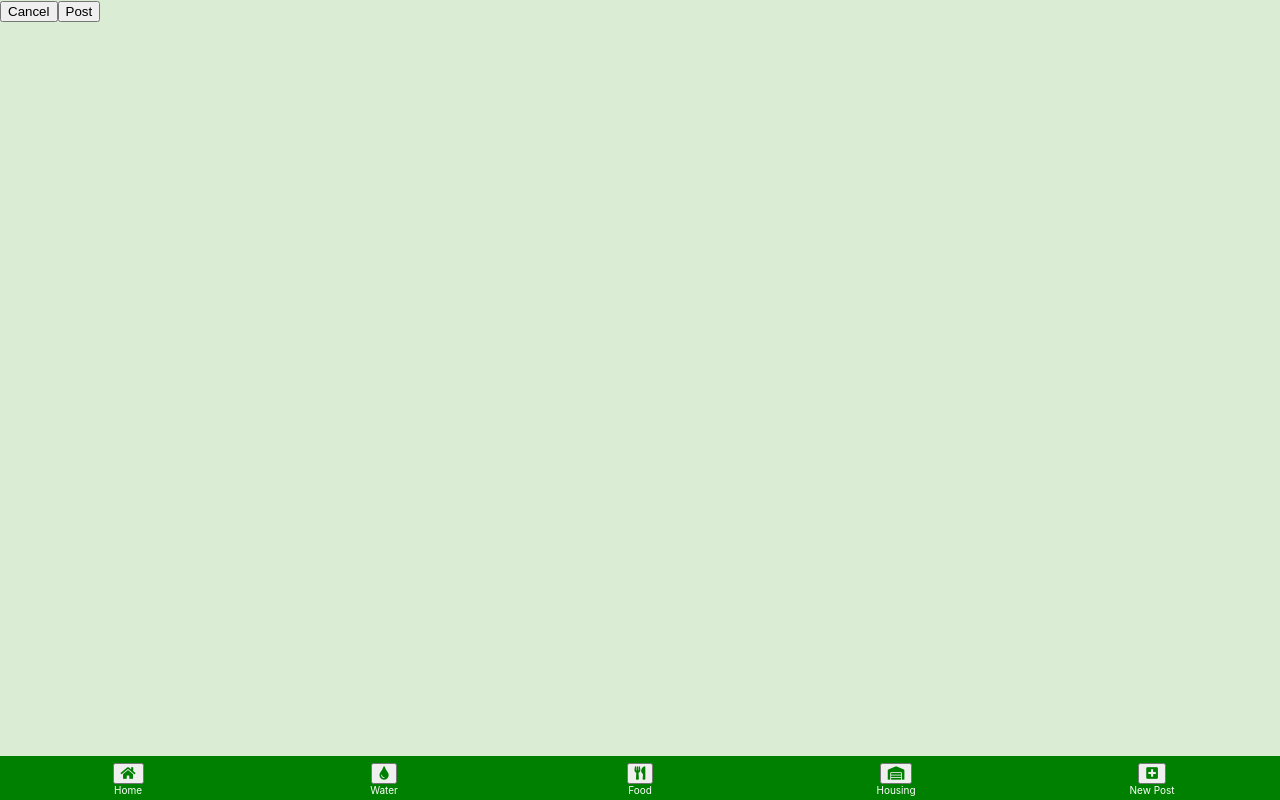
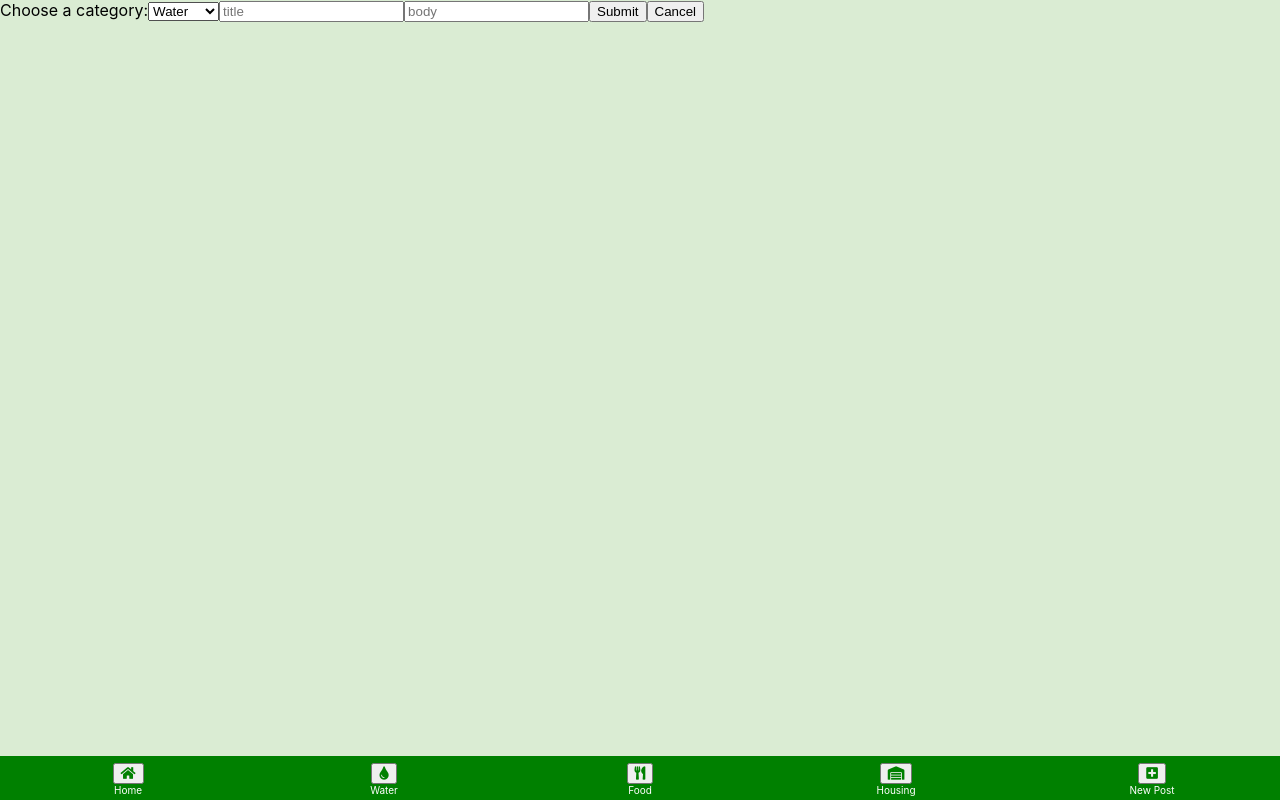
Before and after one commit to fdznoriega/bcwebdev-3, a React (Create React App) app: page /newpost in a window 1280 px wide. Built offline with nearby package versions, Linux system fonts and the light colour scheme.

Commit message:
new post

```diff
--- a/src/components/App.js
+++ b/src/components/App.js
@@ -17,14 +17,12 @@ import uniqueId from '../utils/uniqueId';
 import {
   BrowserRouter as Router,
   Switch,
-  Route,
-  useHistory
+  Route
 } from "react-router-dom";
 
 function App() {
 
   const [store, setStore] = useState(initialStore);
-  const history = useHistory();
 
   // add like
   function addLike(postId) {
@@ -88,11 +86,6 @@ function App() {
     });
   }
 
-  // cancel post
-  function cancelPost() {
-    console.log("history object? " + history);
-  }
-
   // find users, find comments, and find likes
   // given some post, fetch the user
   function findUser(post) {
@@ -137,7 +130,6 @@ function App() {
             <NewPost
               store={store}
               onPost={addPost}
-              onCancel={cancelPost}
             />
           </Route>
 
--- a/src/components/NewPost.js
+++ b/src/components/NewPost.js
@@ -1,18 +1,69 @@
-
+import {useState} from "react"
+import {useHistory} from "react-router-dom";
 
 function NewPost(props) {
 
+    const history = useHistory();
+    const [title, setTitle] = useState('');
+    const [body, setBody] = useState('');
+    const [category, setCategory] = useState('');
+    const [error, setError] = useState('');
 
+    function handleTitle(e) {
+        setTitle(e.target.value)
+    }
+
+    function handleBody(e) {
+        setBody(e.target.value);
+    }
+
+    function handleCategory(e) {
+        setCategory(e.target.value);
+    }
+
+    function handleSubmit(e) {
+        e.preventDefault();
+        if(title === '' || body === '' || category === '') { return; }
+        console.log('posting');
+        props.onPost(title, body, category);
+    }
+
+    function handleCancel() {
+        history.push("/");
+    }
 
     return (
-        <div>
-            {/* cancel and post actions */}
-            <div>
-                <button onClick={props.onCancel}>Cancel</button>
-                <button onClick={props.onPost}>Post</button>
-            </div>
+        <form onSubmit={handleSubmit} onCancel={handleCancel}>
+            <label>
+                Choose a category:
+                <select value={category} onChange={handleCategory}>
+                    <option value="water">Water</option>
+                    <option value="food">Food</option>
+                    <option value="housing">Housing</option>
+                </select>
+            </label>
+            <label>
+                <input
+                    type="title"
+                    name="title"
+                    placeholder="title"
+                    value={title}
+                    onChange={handleTitle}
+                />
+            </label>
+            <label>
+                <input
+                    type="body"
+                    name="body"
+                    placeholder="body"
+                    value={body}
+                    onChange={handleBody}
+                />
+            </label>
+            <input type="submit" value="Submit" />
+            <button onClick={handleCancel}>Cancel</button>
+        </form>
 
-        </div>
 
 
     );
```
